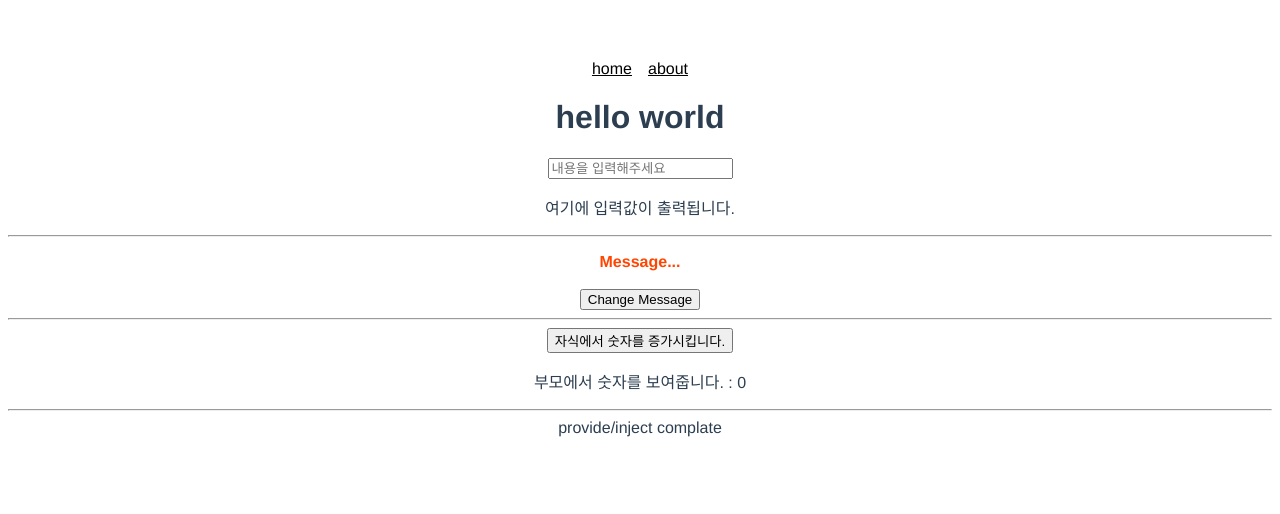
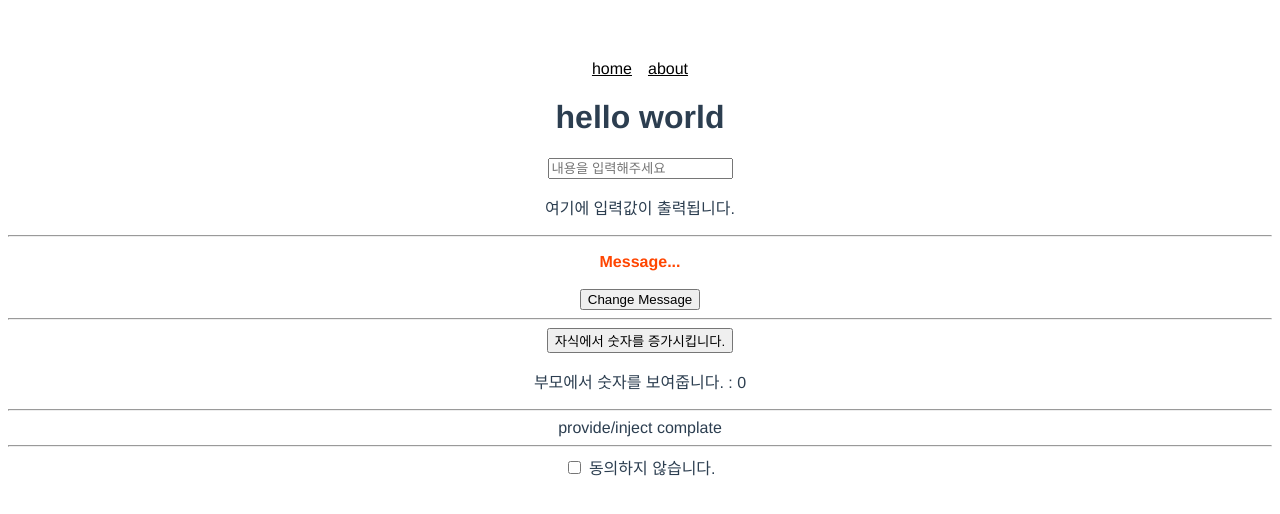
Before and after one commit to overdiv/ts-with-vuex, a Vue app: page / in a window 1280 px wide. Shown: the top 514 px of the page. Built offline with nearby package versions, Linux system fonts and the light colour scheme.

Commit message:
feat: model decorator 적용

```diff
--- /dev/null
+++ b/src/components/ChildrenCheckbox.vue
@@ -0,0 +1,14 @@
+<template>
+  <input type="checkbox" :checked="checked" @change="change">
+</template>
+<script lang="ts">
+import {Component, Vue, Model, Emit} from 'vue-property-decorator';
+@Component
+export default class ChildrenCheckbox extends Vue {
+  @Model('change', {type: Boolean}) public readonly checked!: boolean;
+
+  @Emit() public change(event: Event) {
+    return event.target.checked;
+  }
+}
+</script>
--- a/src/components/ChildrenEmit.vue
+++ b/src/components/ChildrenEmit.vue
@@ -8,7 +8,7 @@ import { Component, Vue, Emit } from 'vue-property-decorator';
 @Component
 export default class ChildrenEmit extends Vue {
   @Emit('counter') private countEmit() {
-    console.log('counter')
+    return null;
   }
 }
 </script>
--- a/src/views/Home.vue
+++ b/src/views/Home.vue
@@ -7,12 +7,14 @@
     <br>
     <button @click="changeMessage">Change Message</button>
     <hr>
-    <ChildrenEmit @counter="countNumber"></ChildrenEmit>
+    <ChildrenEmit @counter="countNumber" />
     <p>
       부모에서 숫자를 보여줍니다. : {{ count }}
     </p>
     <hr>
     <ChildrenInject />
+    <hr>
+    <label><ChildrenCheckbox v-model="checked" @change="change" /> {{ text }}</label>
   </div>
 </template>
 
@@ -23,6 +25,7 @@ import Message from '@/components/Message.vue';
 import Children from '@/components/children/Children.vue';
 import ChildrenEmit from '@/components/ChildrenEmit.vue';
 import ChildrenInject from '@/components/ChildrenInject.vue';
+import ChildrenCheckbox from '@/components/ChildrenCheckbox.vue';
 
 @Component({
   components: {
@@ -31,10 +34,16 @@ import ChildrenInject from '@/components/ChildrenInject.vue';
     Children,
     ChildrenEmit,
     ChildrenInject,
+    ChildrenCheckbox,
   },
 })
 export default class Home extends Vue {
   public changeMsg: string = 'Message...';
+
+  @Provide('message') public msg: string = 'provide/inject complate';
+
+  public checked: boolean = false;
+  public text: string = '동의하지 않습니다.';
   private message: string = 'Props message!!';
   private count: number = 0;
 
@@ -46,6 +55,15 @@ export default class Home extends Vue {
     this.count += 1;
   }
 
-  @Provide('message') msg: string = 'provide/inject complate';
+  public change(checked: boolean) {
+    this.checked = checked;
+    this.text = checked ? '동의합니다.' : '동의하지 않습니다.';
+  }
 }
 </script>
+
+<style lang="scss" scoped>
+label {
+  cursor: pointer;
+}
+</style>
```
